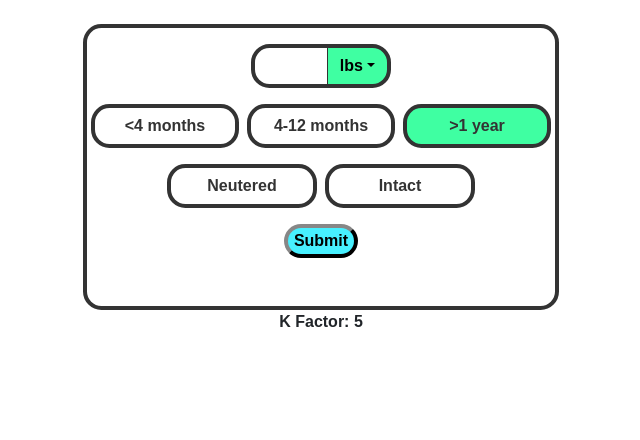
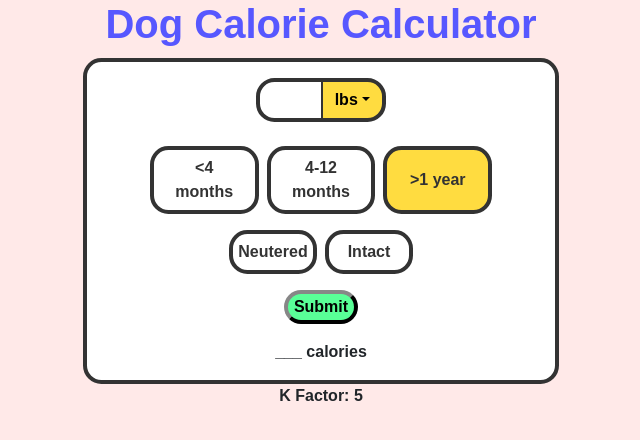
Before and after one commit to Naksp/PupCalCalc, a React (Create React App) app: page / in a window 1280 px wide. Both pictures are taken after a click on the label ">1 year". Shown: the top 440 px of the page, without its empty margins (319-959 px from the left). Built offline with nearby package versions, Linux system fonts and the light colour scheme; a web font is replaced by a local one.

Commit message:
more styling

```diff
--- a/src/App.scss
+++ b/src/App.scss
@@ -1,24 +1,37 @@
 $theme-colors: (
-  "primary": #3fffa2,
-  "secondary": #47f0ff
+  "primary": #FFDC40,
+  "secondary": #33FFF1
 );
 
+$color-primary-active: #36e275;
 $color-outline: #333;
+$color-blue: #59FF97;
+$color-blue-active: #ffe368;
+// $color-blue: #33DDFF;
+// $color-blue-active: #29d8cc;
+$color-background: #FFE9E8;
+// $color-background: #E8FCF0;
+$color-logo: #5757FF;
 
 $border-standard-width: 4px;
 $border-standard-color: $color-outline;
 $border-standard-radius: 1.15rem;
 
+html {
+  background-color: $color-background;
+}
 
 .App {
+  // position: fixed;
+  // top: 50%;
+  // left: 50%;
+  // transform: translate(-50%, -55%);
+
+  background-color: $color-background;
   text-align: center;
   font-family: sofia-pro-soft, sans-serif;
-  font-weight: 700;
+  font-weight: 900;
   font-style: normal;
-}
-
-.row {
-  margin-bottom: 16px;
 }
 
 #app-container {
@@ -26,9 +39,39 @@ $border-standard-radius: 1.15rem;
   border: #444;
 }
 
-.button {
-  max-width: 150px;
+ul {
+  display: flex;
+  justify-content: flex-start;
+  padding: 0;
+  list-style: none;
 }
+
+#logo-stack {
+  display: flex;
+  justify-content: left;
+}
+
+.logo-text {
+  margin-bottom: 10px;
+  align-self: flex-start;
+  color: $color-logo;
+
+  // font-family: "hwt-gothic-round", sans-serif;
+  // font-weight: 900;
+  // font-style: normal;
+  font-family: "report", sans-serif;
+font-weight: 900;
+font-style: normal;
+}
+
+// .app-card {
+//   background-color: $color-background;
+// }
+
+
+// .button {
+//   max-width: 150px;
+// }
 
 .border-standard {
   border-width: $border-standard-width !important;
@@ -50,11 +93,9 @@ $border-standard-radius: 1.15rem;
   border-color: $border-standard-color !important;
   border-width: $border-standard-width !important;
   border-radius: $border-standard-radius !important;
-  padding-left: 10px
+  padding-left: 10px;
 
-  // .btn-group:not(:first-child) {
-  //   border-top-right-radius: 10px;
-  // }
+  margin-bottom: 1rem;
 }
 
 /* Chrome, Safari, Edge, Opera */
@@ -76,6 +117,7 @@ input[type=number] {
   border-top-width: $border-standard-width;
   border-left-width: $border-standard-width;
   border-bottom-width: $border-standard-width;
+  border-right-width: 2px;
 
   border-color: $border-standard-color;
 
@@ -92,12 +134,29 @@ input[type=number] {
 
   border-color: $border-standard-color;
 
+  width: 4rem;
+
   font-weight: 700 !important;
+
+  // &:active {
+  //   background-color: $color-primary-active;
+  // }
+  li.active > a,
+  li.active > a:hover,
+  li.active > a:focus {
+    background-color: #36e275;
+  }
 }
 
+
+
 #submitButton {
-  background-color: #47f0ff;
+  background-color: $color-blue;
   font-weight: 700 !important;
+
+  &:active {
+    background-color: $color-blue-active;
+  }
 }
 
 @import "../node_modules/bootstrap/scss/bootstrap.scss";
--- a/src/App.tsx
+++ b/src/App.tsx
@@ -73,7 +73,7 @@ const neuteredRadios = [
 
 function App() {
 
-  const [result, setResult] = useState<string>();
+  const [result, setResult] = useState<string>('___ calories');
   const [unit, setUnit] = useState<string>(LBS);
 
   const [multiplier, setMultiplier] = useState<number>(3.0);
@@ -104,7 +104,7 @@ function App() {
     } else if (isAdult && activityRadioValue === 'inactive') {
       const min = Math.round(rer * Multipliers.INACTIVE_MIN).toString();
       const max = Math.round(rer * Multipliers.INACTIVE_MAX).toString();
-      result = `${min} - ${max} calories`
+      result = `${min} - ${max}`
 
     } else {
       result = Math.round(rer * multiplier).toString();
@@ -166,12 +166,15 @@ function App() {
   }, [activityRadioValue, isNeutered]);
 
   return (
-    <div className='App'>
+    <div className='App d-flex'>
       <Container id='app-container'>
-        <Card className='mt-4 border-standard'>
+        <Row>
+          <h1 className='logo-text'>Dog Calorie Calculator</h1>
+        </Row>
+        <Card className='border-standard px-3 app-card'>
           <Row className='row'>
             <Form onSubmit={handleSubmit}>
-              <Row className='mb-3 mt-3 justify-content-center'>
+              <Row className='mb-4 mt-3 justify-content-center'>
                 <Col className='col-5 col-sm-4'>
                   <InputGroup>
                   <Form.Control id='weightInput' type='number'/>
@@ -184,10 +187,10 @@ function App() {
               </Row>
               <Row>
                 <Col>
-                  <ButtonGroup className='main-button-group col-12 justify-content-center'>
+                  <ButtonGroup className='row justify-content-center mb-3 mb-sm-0'>
                     {ageRadios.map((radio, idx) => (
                       <ToggleButton
-                        className='button button-standard btn-group-primary mx-1 col-4'
+                        className='button button-standard btn-group-primary mx-1 col-12 col-sm-3 mb-1 mb-sm-3'
                         key={radio.value}
                         id={`radio-${radio.value}`}
                         type="radio"
@@ -207,10 +210,10 @@ function App() {
               { isAdult ?
                 <Row>
                   <Col>
-                    <ButtonGroup className='col-12 justify-content-center'>
+                    <ButtonGroup className='row justify-content-center mb-3 mb-sm-0'>
                       {neuteredRadios.map((radio, idx) => (
                         <ToggleButton
-                          className='button button-standard btn-group-primary mx-1 col-4'
+                          className='button button-standard btn-group-primary mx-1 col-12 col-sm-3 mb-1 mb-sm-3'
                           key={radio.value}
                           id={`radio-${radio.value}`}
                           type="radio"
@@ -230,12 +233,12 @@ function App() {
               }
 
               { isAdult && neuteredRadioValue ?
-                <Row className='mb-3'>
+                <Row className='mb-2'>
                   <Col>
-                    <ButtonGroup className='col-12 justify-content-center'>
+                    <ButtonGroup className='row justify-content-center mb-3 mb-sm-0'>
                       {activityRadios.map((radio, idx) => (
                         <ToggleButton
-                          className='button button-standard btn-group-primary mx-1 col-4'
+                          className='button button-standard btn-group-primary mx-1 col-12 col-sm-3 mb-1 mb-sm-3'
                           key={radio.value}
                           id={`radio-${radio.value}`}
                           type="radio"
@@ -254,10 +257,9 @@ function App() {
                 : null
               }
 
-              <button type='submit' id='submitButton' className='border-standard'>Submit</button>
+              <button type='submit' id='submitButton' className='border-standard mb-3'>Submit</button>
             </Form>
 
-            <p>{isAdult}</p>
             <p id='calorie-result'>{result}</p>
           </Row>
         </Card>
```
Lines whose indentation alone changed are shown as unchanged.
